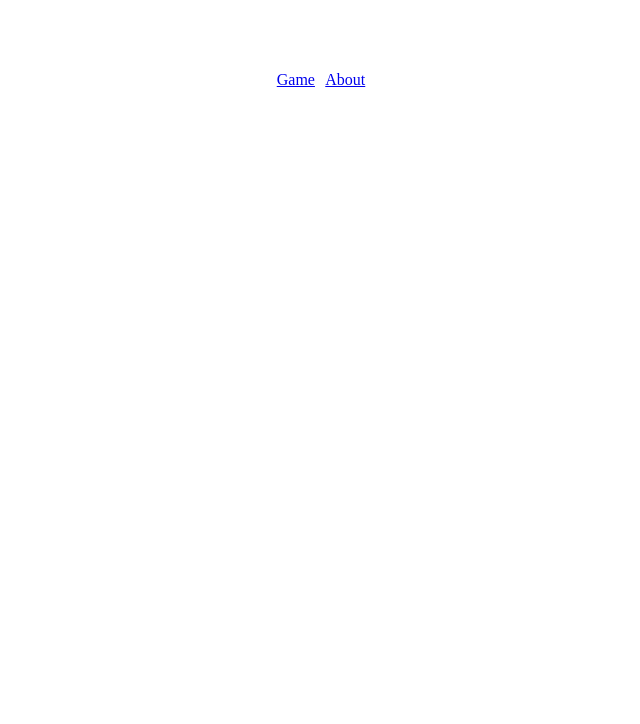
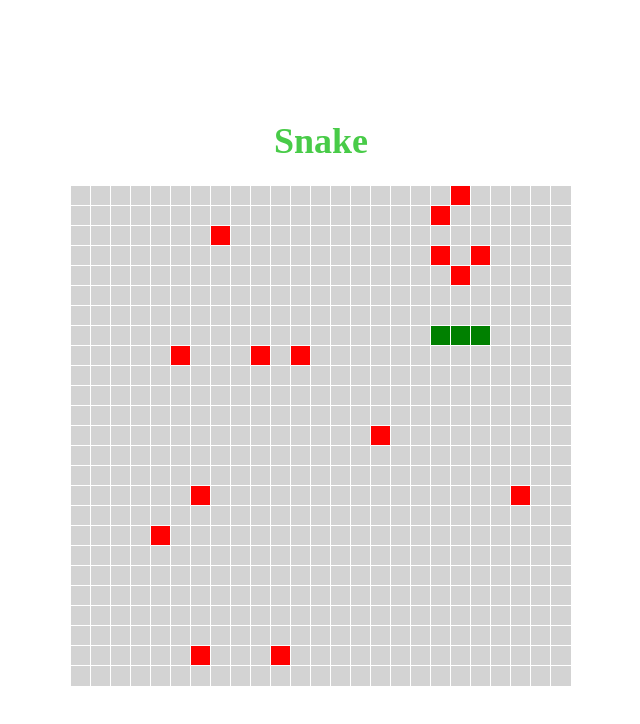
Before and after one commit to AndrewByerle/snake-game, a Vue app: page / in a window 1280 px wide. Shown: the top 724 px of the page, without its empty margins (319-959 px from the left). Built offline with nearby package versions, Linux system fonts and the light colour scheme.

Commit message:
added game title

```diff
--- a/src/App.vue
+++ b/src/App.vue
@@ -1,7 +1,7 @@
 <script setup lang="ts">
 import Counter from "./components/Counter.vue";
 import Todos from "./components/Todos.vue";
-import GameView from './views/GameView.vue'
+import Game from './views/Game.vue'
 // import router from "./router";
 import HomeView from "./views/HomeView.vue";
 import { RouterLink, useRouter } from "vue-router";
@@ -10,13 +10,15 @@ import { RouterLink, useRouter } from "vue-router";
 
 <template>
 
-  <div class="game">
+  <div class="center">
     <div>
-      <nav>
-        <RouterLink to="/game">Game</RouterLink> |
-        <RouterLink to="/about">About</RouterLink>
-      </nav>
-      <RouterView> </RouterView>
+      <div class="center">
+        <h1>
+          Snake
+        </h1>
+
+      </div>
+      <Game />
     </div>
   </div>
 
@@ -26,12 +28,14 @@ import { RouterLink, useRouter } from "vue-router";
 
 
 <style>
-.game {
+.center {
   padding-top: 5%;
-  color: white;
+  /* color: black; */
   display: flex;
   align-items: center;
   justify-content: center;
+  font-size: large;
+ color:rgb(72, 203, 72);
 }
 
 .title {
--- a/src/router/index.ts
+++ b/src/router/index.ts
@@ -1,6 +1,6 @@
 import { createRouter, createWebHistory } from "vue-router";
 import HomeView from "../views/HomeView.vue";
-import GameView from "@/views/GameView.vue";
+import Game from "@/views/Game.vue";
 
 const router = createRouter({
   history: createWebHistory(import.meta.env.BASE_URL),
@@ -13,7 +13,7 @@ const router = createRouter({
     {
       path: "/game",
       name: "game",
-      component: GameView
+      component: Game
     },
     {
       path: "/about",
--- a/src/views/GameView.vue
+++ b/src/views/Game.vue
@@ -11,7 +11,6 @@ let snakeLocation: number[][] = [];
 let snakeDirection = ref<direction>('right');
 let snakeSpeed = ref<number>(500);
 let lost = ref<boolean>(false);
-let lostRef = lost.value;
 let grid = board.value;
 let snakeSpeedChange = 200;
 
@@ -155,17 +154,24 @@ const test = (row: square[], col: square) => {
 
 <template>
     <div v-for="(row, i) in board" class="row">
-        <div v-for="(col, j) in row" :class="`square ${grid[i][j]}`" @click="test(row, col)"></div>
+        <div v-for="(col, j) in row" :class="`square ${board[i][j]}`" @click="test(row, col)"></div>
     </div>
-    <!-- <p :class="{ gameOver: lostRef}">
-        Game Over!
-    </p> -->
+    <div v-if="lost" class="lost">
+        <h1>
+            Game Over!
+        </h1>
+    </div>
+
 </template>
 
 
 <style>
 .lost {
- color: black;
+ font-size: large;
+ display: flex;
+ align-items: center;
+ justify-content: center;
+ color:rgb(72, 203, 72);
 }
 
 .square {
```
